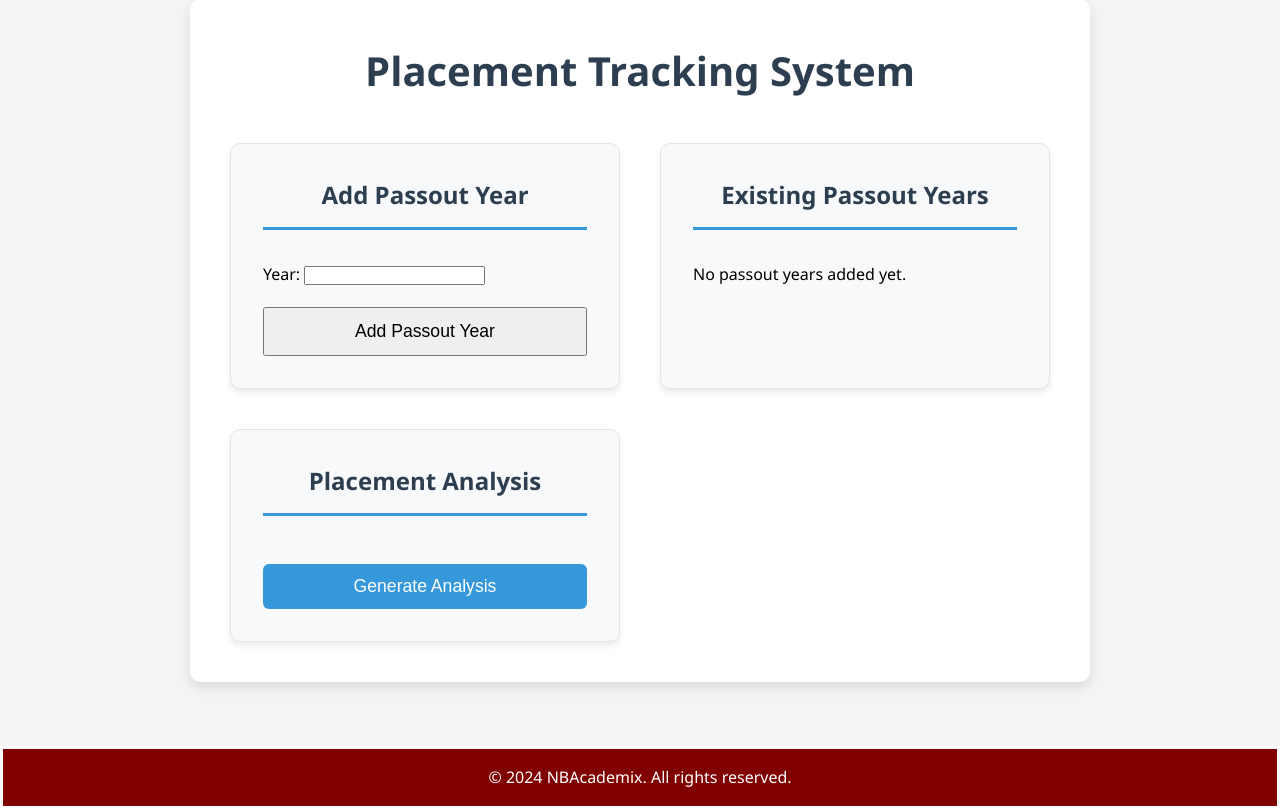
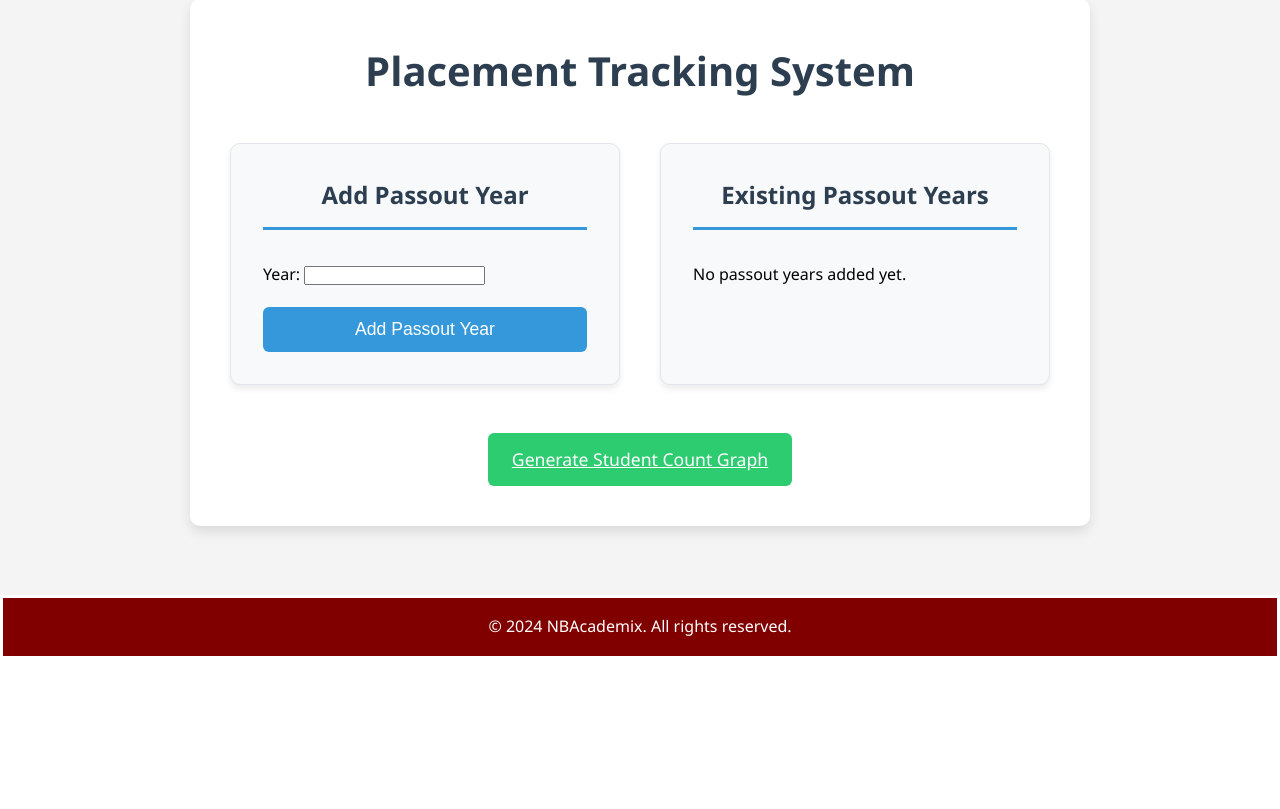
Before and after one commit to VaishnaviRaoB/NBAcademix, a Django app: page /placement/ in a window 1280 px wide. Shown: the part 141-950 px from the top of the page. After the commit the page ends 797 px from the top, so only its background shows below. Run offline with Django 3.2, Linux system fonts and the light colour scheme; data that the repository does not hold is empty.

Commit message:
placement graph

```diff
--- a/NBAcademix/adminpage/templates/adminpage/placement_home.html
+++ b/NBAcademix/adminpage/templates/adminpage/placement_home.html
@@ -28,7 +28,7 @@
         background-color: #f8f9fa;
         border: 1px solid #e2e6ea;
         border-radius: 10px;
-        padding: 2rem; /* Increased padding */
+        padding: 2rem;
         box-shadow: 0 4px 6px rgba(0, 0, 0, 0.08);
     }
 
@@ -37,7 +37,7 @@
         margin-bottom: 2rem;
         color: #2c3e50;
         font-weight: 600;
-        font-size: 1.5rem; /* Increased font size */
+        font-size: 1.5rem;
         border-bottom: 3px solid #3498db;
         padding-bottom: 0.75rem;
     }
@@ -104,6 +105,38 @@
     .submit-btn {
         font-size: 1.1rem;
         padding: 0.75rem 1.5rem;
+        background-color: #3498db;
+        color: white;
+        border: none;
+        border-radius: 6px;
+        cursor: pointer;
+        transition: background-color 0.3s ease;
+    }
+
+    .submit-btn:hover {
+        background-color: #2980b9;
+    }
+
+    .graph-btn {
+        font-size: 1.1rem;
+        padding: 0.75rem 1.5rem;
+        background-color: #2ecc71;
+        color: white;
+        border: none;
+        border-radius: 6px;
+        cursor: pointer;
+        transition: background-color 0.3s ease;
+        margin-top: 1rem;
+        display: inline-block;
+    }
+
+    .graph-btn:hover {
+        background-color: #27ae60;
+    }
+
+    .btn-container {
+        text-align: center;
+        margin-top: 2rem;
     }
 
     @media (max-width: 768px) {
@@ -124,51 +157,7 @@
         .batch-item {
             font-size: 1rem;
         }
-        .analysis-options {
-            flex-direction: column;
     }
-    }
-
-    .analysis-btn {
-        width: 100%;
-        background-color: #3498db;
-        color: white;
-        border: none;
-        border-radius: 6px;
-        padding: 0.75rem 1.5rem;
-        font-size: 1.1rem;
-        cursor: pointer;
-        transition: background-color 0.3s ease, transform 0.2s ease;
-        margin-top: 1rem;
-    }
-
-    .analysis-btn:hover {
-        background-color: #2980b9;
-        transform: scale(1.02);
-    }
-
-    .analysis-options {
-        display: none;
-        margin-top: 1rem;
-        text-align: center;
-        gap: 1rem;
-    }
-
-    .analysis-option-btn {
-        background-color: #2ecc71;
-        color: white;
-        border: none;
-        border-radius: 6px;
-        padding: 0.5rem 1rem;
-        font-size: 1rem;
-        cursor: pointer;
-        transition: background-color 0.3s ease;
-    }
-
-    .analysis-option-btn:hover {
-        background-color: #27ae60;
-    }
-
 </style>
 
 <div class="placement-container">
@@ -221,39 +209,10 @@
                 {% endfor %}
             </div>
         </div>
+    </div>
 
-    <!-- New Placement Analysis Card -->
-    <div class="card">
-        <h3 class="card-header">Placement Analysis</h3>
-        <button id="generateAnalysisBtn" class="analysis-btn">Generate Analysis</button>
-
-        <div id="analysisOptions" class="analysis-options">
-            <button id="viewAnalysisBtn" class="analysis-option-btn">View Analysis</button>
-            <button id="downloadAnalysisBtn" class="analysis-option-btn">Download Analysis</button>
+    <div class="btn-container">
+        <a href="{% url 'generate_student_graph' %}" class="graph-btn">Generate Student Count Graph</a>
     </div>
 </div>
-</div>
-</div>
-<script>
-    document.addEventListener('DOMContentLoaded', function() {
-        const generateBtn = document.getElementById('generateAnalysisBtn');
-        const analysisOptions = document.getElementById('analysisOptions');
-        const viewBtn = document.getElementById('viewAnalysisBtn');
-        const downloadBtn = document.getElementById('downloadAnalysisBtn');
-
-        generateBtn.addEventListener('click', function() {
-            analysisOptions.style.display = 'flex';
-        });
-
-        viewBtn.addEventListener('click', function() {
-            // Add logic to view analysis (e.g., open a modal or navigate to a new page)
-            alert('View Analysis functionality to be implemented');
-        });
-
-        downloadBtn.addEventListener('click', function() {
-            // Add logic to download analysis
-            alert('Download Analysis functionality to be implemented');
-        });
-    });
-</script>
 {% endblock %}
--- a/NBAcademix/adminpage/urls.py
+++ b/NBAcademix/adminpage/urls.py
@@ -34,6 +34,7 @@ urlpatterns = [
     path('delete_passout_year/<int:year_id>/', views.delete_passout_year, name='delete_passout_year'),
     path('placement/update/<int:placement_id>/', views.update_placement_details, name='update_placement_details'),
     path('placement/delete/<int:placement_id>/', views.delete_placement_details, name='delete_placement_details'),
+    path('placement/generate-graph/', views.generate_student_graph, name='generate_student_graph'),
    path('higher-studies/', views.higher_studies_view, name='higher_studies'),
 path('delete-higher-study/<int:higher_study_id>/', views.delete_higher_study, name='delete_higher_study'),
 path('upload-higher-study-file/<int:higher_study_id>/', views.upload_higher_study_file, name='upload_higher_study_file'),
--- a/NBAcademix/adminpage/views.py
+++ b/NBAcademix/adminpage/views.py
@@ -15,6 +15,7 @@ from django.http import HttpResponse
 from wsgiref.util import FileWrapper
 import base64
 import io
+import numpy as np
 import matplotlib
 matplotlib.use('Agg')
 import matplotlib.pyplot as plt
@@ -841,6 +842,40 @@ def delete_placement_details(request, placement_id):
         messages.success(request, 'Placement details deleted successfully.')
 
     return redirect('placement_year_details', year_id=passout_year_id)
+def generate_student_graph(request):
+    # Get passout years with student count
+    passout_years = PassoutYear.objects.annotate(
+        student_count=Count('placement_details')
+    ).order_by('year')
+
+    # Prepare data for plotting
+    years = [str(year.year) for year in passout_years]
+    student_counts = [year.student_count for year in passout_years]
+
+    # Create the plot
+    plt.figure(figsize=(10, 6))
+    bar_width = 0.7
+    bar_spacing = 0.1
+    x_positions = np.arange(len(years))
+    plt.bar(x_positions, student_counts, color='skyblue', edgecolor='navy', width=bar_width)
+    plt.xticks(x_positions + bar_width / 2, years)
+    plt.title('Number of Students by Passout Year', fontsize=15)
+    plt.xlabel('Passout Year', fontsize=12)
+    plt.ylabel('Number of Students', fontsize=12)
+    plt.tight_layout()
+
+    # Save plot to a bytes buffer
+    buffer = io.BytesIO()
+    plt.savefig(buffer, format='png')
+    buffer.seek(0)
+    graph_base64 = base64.b64encode(buffer.getvalue()).decode('utf-8')
+    plt.close()
+
+    context = {
+        'graph': graph_base64
+    }
+    return render(request, 'adminpage/student_graph.html', context)
+
 
 @login_required
 def higher_studies_view(request):
```
Also changed, not shown: other parts of NBAcademix/adminpage/templates/adminpage/placement_home.html (+12 -12 lines), NBAcademix/adminpage/templates/adminpage/student_graph.html (added, +23 -0 lines). Lines whose indentation alone changed are shown as unchanged.
